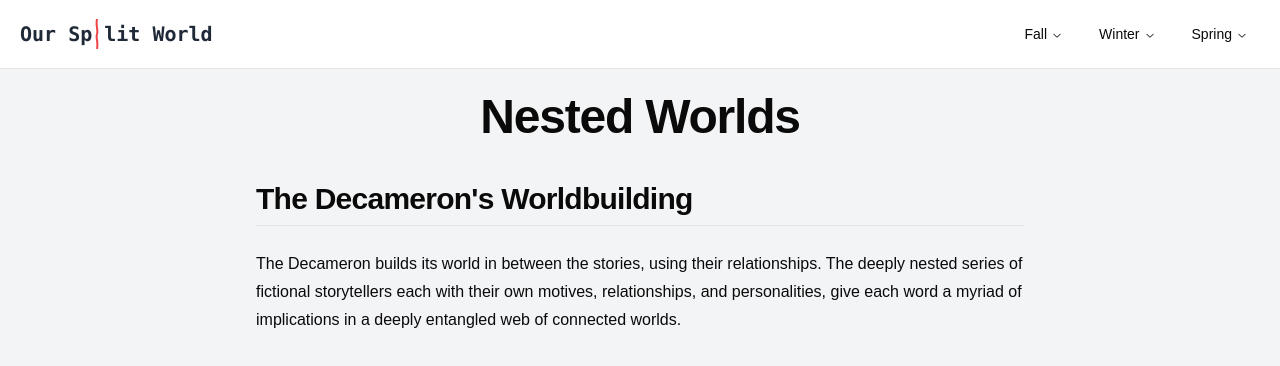
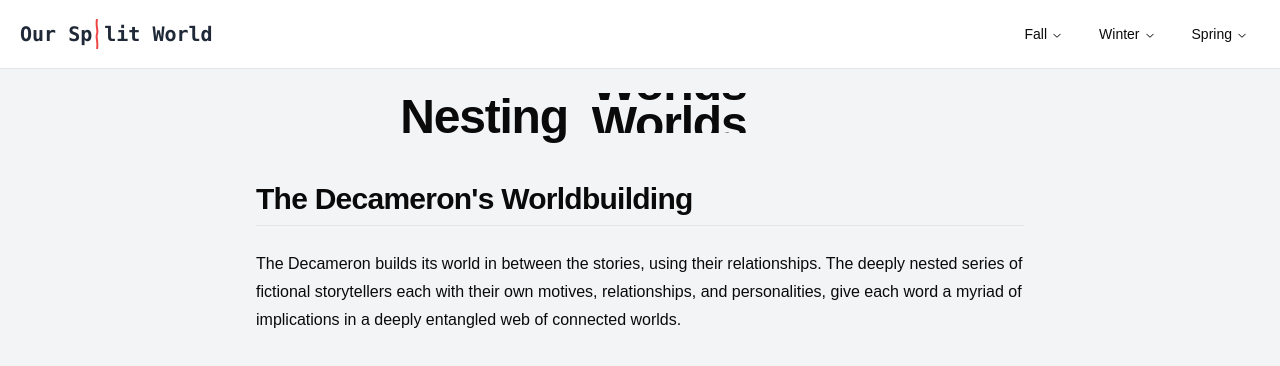
Before and after one commit to AlistairKeiller/digital-archive-shadcn, a Next.js app: page /fall/decameron in a window 1280 px wide. Shown: the top 366 px of the page. Built offline with nearby package versions, Linux system fonts and the light colour scheme.

Commit message:
Add nested

```diff
--- a/app/fall/decameron/page.tsx
+++ b/app/fall/decameron/page.tsx
@@ -1,21 +1,38 @@
 "use client";
+
+import React from "react";
 
 export default function Decameron() {
   return (
     <div className="flex justify-center min-h-[calc(100vh-69px)]">
       <div className="mt-6 mx-4 max-w-3xl">
-        <h1 className="scroll-m-20 text-4xl font-extrabold tracking-tight lg:text-5xl text-center">
-          Nested Worlds
+        <h1 className="scroll-m-20 text-4xl font-extrabold tracking-tight lg:text-5xl flex justify-center">
+          <div className="flex">
+            Nesting
+            <div className="ml-6 flex justify-center items-center relative h-10 overflow-hidden leading-10 w-72">
+              <div className="absolute top-0 w-full text-center">
+                <span className="absolute animate-roll font-bold flex flex-col items-center justify-center">
+                  Worlds
+                  <br />
+                  Worlds
+                  <br />
+                  Worlds
+                  <br />
+                  Worlds
+                </span>
+              </div>
+            </div>
+          </div>
         </h1>
         <h2 className="mt-10 scroll-m-20 border-b pb-2 text-3xl font-semibold tracking-tight transition-colors first:mt-0">
           The Decameron's Worldbuilding
         </h2>
         <p className="leading-7 [&:not(:first-child)]:mt-6">
           The Decameron builds its world in between the stories, using their
-          relationships. The deeply nested series of fictional storytellers each
-          with their own motives, relationships, and personalities, give each
-          word a myriad of implications in a deeply entangled web of connected
-          worlds.
+          relationships. The deeply nested series of fictional storytellers
+          each with their own motives, relationships, and personalities, give
+          each word a myriad of implications in a deeply entangled web of
+          connected worlds.
         </p>
       </div>
     </div>
--- a/app/globals.css
+++ b/app/globals.css
@@ -76,3 +76,29 @@ body {
     @apply bg-background text-foreground;
   }
 }
+
+.animate-roll {
+  animation: roll 9s infinite;
+}
+
+.font-size-base {
+  font-size: 2rem;
+}
+
+@keyframes roll {
+  0% {
+    top: 0;
+  }
+  25% {
+    top: -2.5rem; /* Match roller-container height */
+  }
+  50% {
+    top: -5rem;
+  }
+  75% {
+    top: -7.5rem;
+  }
+  100% {
+    top: 0;
+  }
+}
```
